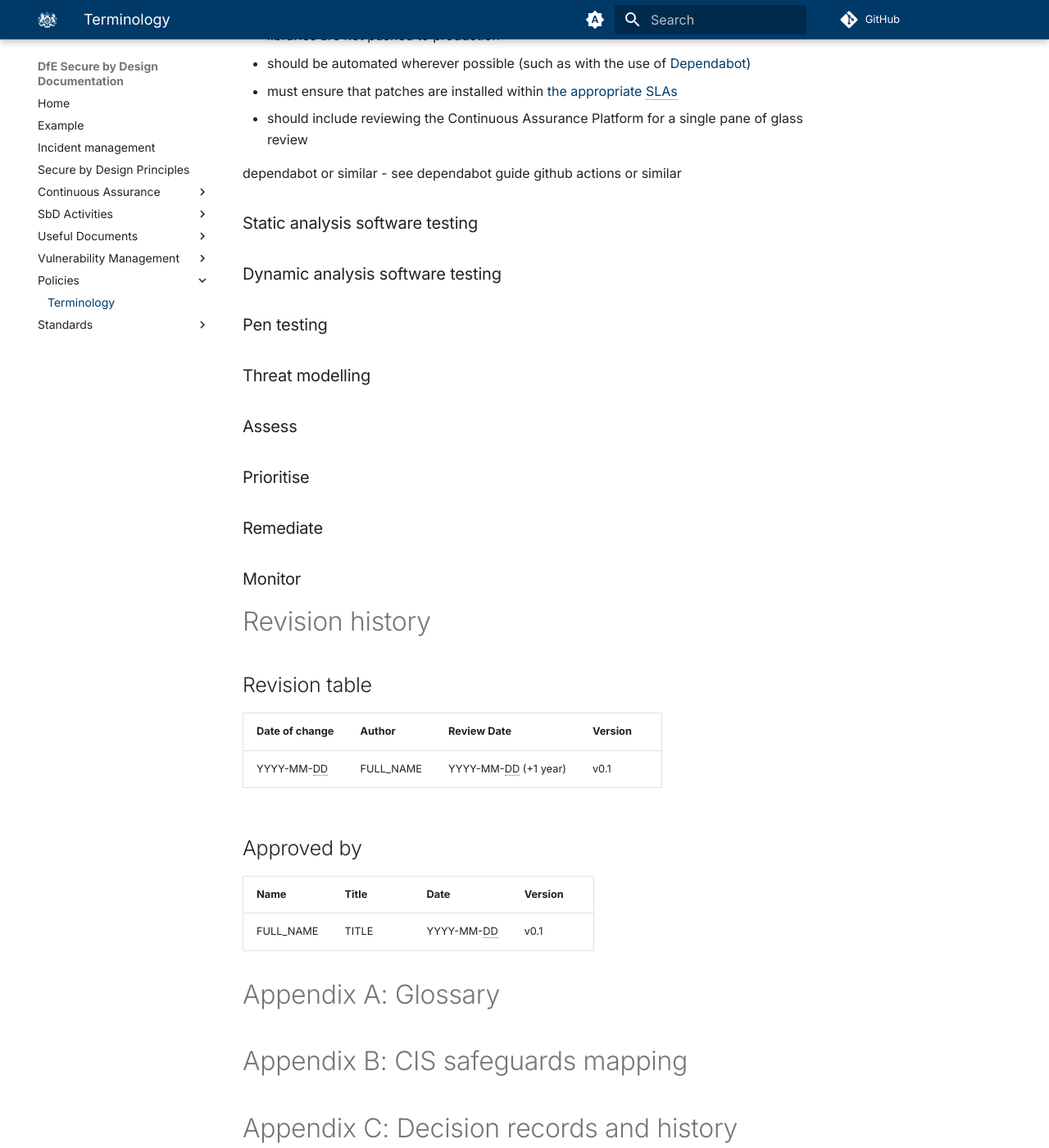
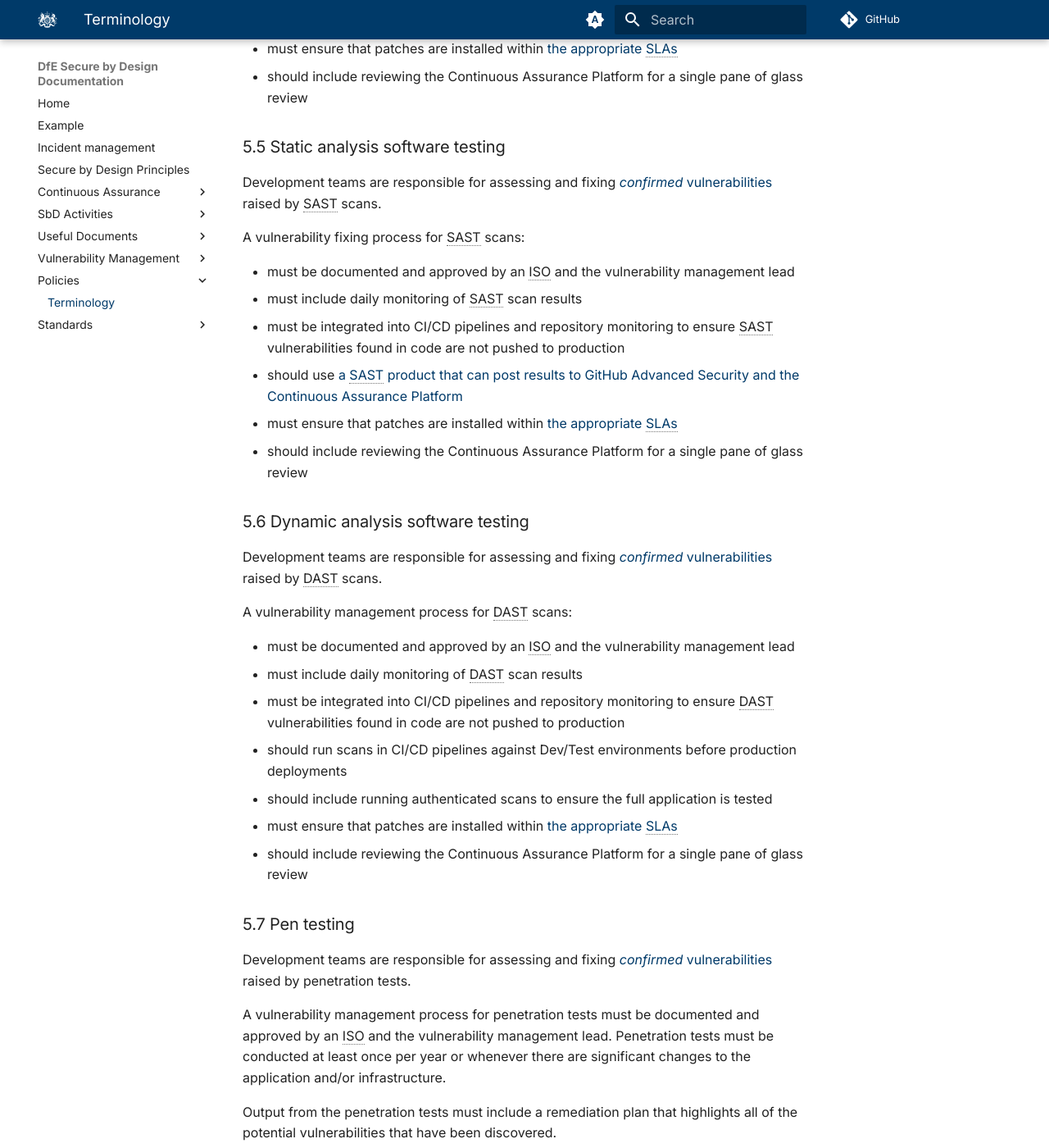
Before and after one commit to DFE-Digital/secure-by-design-docs, an MkDocs documentation site: the page built from docs/policies/vulnerability_management_policy.md, in a window 1280 px wide and 1400 px high, scrolled down 3801 px. Shown: the whole window at 82% size. Built offline with MkDocs 1.6.1 and Material for MkDocs 9.7.7, drawn with Linux system fonts in a browser that asks for light colours; comment, search, counter and statistics services are not loaded; some of the changed text lies outside the part shown.

Commit message:
VM policy

```diff
--- a/docs/policies/vulnerability_management_policy.md
+++ b/docs/policies/vulnerability_management_policy.md
@@ -40,9 +40,9 @@ Exception requests must be made in writing to the Vulnerability Management team
 
 The VM team should also try and obtain confirmation from the Senior Responsible Officer (SRO) and Service Owner that the vulnerability has been approved and has been added to the Services Risk Register (where maintained). Each service is responsible for maintaining an appropriate risk register for their service.
 
-## Policy
+## 5.0 Policy
 
-### Service level agreements (SLAs)
+### 5.1 Service level agreements (SLAs)
 The service level agreement outlines how quickly vulnerabilities should be fixed based on their risk level - shown in the table below.
 
 | Type                  | Critical   | High        | Medium  | Low     |
@@ -55,10 +55,10 @@ The service level agreement outlines how quickly vulnerabilities should be fixed
 | Pen test results      | 14 days    | 14 days     | 30 days | 60 days |
 | Threat model results  | 14 days    | 14 days     | 30 days | 60 days |
 
-### Virtual machines
-Digital service and portfolio teams are responsible for patching virtual machines they deploy into Azure.
+### 5.2 Virtual machines
+Development teams are responsible for patching virtual machines they deploy into Azure.
 
-A patch management process for virtual machines:
+A vulnerability management process for virtual machines:
 
 * must be documented and approved by an ISO and the vulnerability management lead
 * must include daily monitoring of operating system and application patches available
@@ -67,23 +67,23 @@ A patch management process for virtual machines:
 * should include reviewing the Continuous Assurance Platform for a single pane of glass review
 
 
-### Containers
-Digital service and portfolio teams are responsible for patching container images that they:
+### 5.3 Containers
+Development teams are responsible for patching container images that they:
 
 * use for development
 * deploy to AKS or other Azure container services
 * use for deployments in CI/CD pipelines
 
-A patch management process for container images:
+A vulnerability management process for container images:
 
 * must be documented and approved by an ISO and the vulnerability management lead
 * must include daily monitoring of container images
-* must be integrated into CI/CD pipelines to ensure vulnerable containers are not pushed to production
+* should be integrated into CI/CD pipelines to ensure vulnerable containers are not pushed to production
 * should be automated wherever possible
 * must ensure that patches are installed within [the appropriate SLAs](#service-level-agreements-slas)
 * should include reviewing the Continuous Assurance Platform for a single pane of glass review
 
-#### Upstream base image vulnerabilities
+#### 5.3.1 Upstream base image vulnerabilities
 It is a known issue that some common base images have vulnerabilities that can only be fixed by the upstream maintainers.
 
 It is *not* considered an appropriate exception to not patch vulnerabilities in container images because of upstream problems.
@@ -94,10 +94,10 @@ In order to ensure that vulnerabilities in container images are patched within a
 * fix the missing patches using [multi-stage docker builds](https://technology.blog.gov.uk/2020/06/29/using-multi-stage-docker-builds-to-patch-vulnerable-containers/)
 
 
-### Software dependencies
-Digital service and portfolio teams are responsible for patching software dependencies/libraries.
+### 5.4 Software dependencies
+Development teams are responsible for patching software dependencies/libraries.
 
-A patch management process for software dependencies/libraries:
+A vulnerability management process for software dependencies/libraries:
 
 * must be documented and approved by an ISO and the vulnerability management lead
 * must include daily monitoring of dependencies
@@ -106,37 +106,73 @@ A patch management process for software dependencies/libraries:
 * must ensure that patches are installed within [the appropriate SLAs](#service-level-agreements-slas)
 * should include reviewing the Continuous Assurance Platform for a single pane of glass review
 
-dependabot or similar - see dependabot guide
-github actions or similar
 
-### Static analysis software testing
+### 5.5 Static analysis software testing
+Development teams are responsible for assessing and fixing [*confirmed* vulnerabilities](#appendix-a-glossary) raised by SAST scans.
 
-### Dynamic analysis software testing
+A vulnerability fixing process for SAST scans:
 
-### Pen testing
-
-### Threat modelling
-
-### Assess
+* must be documented and approved by an ISO and the vulnerability management lead
+* must include daily monitoring of SAST scan results
+* must be integrated into CI/CD pipelines and repository monitoring to ensure SAST vulnerabilities found in code are not pushed to production
+* should use [a SAST product that can post results to GitHub Advanced Security and the Continuous Assurance Platform](https://secure-by-design.security.education.gov.uk/SbD%20Activities/discovering_vulnerabilities/#sast-static-analysis-software-testing)
+* must ensure that patches are installed within [the appropriate SLAs](#service-level-agreements-slas)
+* should include reviewing the Continuous Assurance Platform for a single pane of glass review
 
 
+### 5.6 Dynamic analysis software testing
+Development teams are responsible for assessing and fixing [*confirmed* vulnerabilities](#appendix-a-glossary) raised by DAST scans.
 
-### Prioritise
+A vulnerability management process for DAST scans:
 
-### Remediate
+* must be documented and approved by an ISO and the vulnerability management lead
+* must include daily monitoring of DAST scan results
+* must be integrated into CI/CD pipelines and repository monitoring to ensure DAST vulnerabilities found in code are not pushed to production
+* should run scans in CI/CD pipelines against Dev/Test environments before production deployments
+* should include running authenticated scans to ensure the full application is tested
+* must ensure that patches are installed within [the appropriate SLAs](#service-level-agreements-slas)
+* should include reviewing the Continuous Assurance Platform for a single pane of glass review
 
-### Monitor
 
-# Revision history
+### 5.7 Pen testing
+Development teams are responsible for assessing and fixing [*confirmed* vulnerabilities](#appendix-a-glossary) raised by penetration tests.
 
-## Revision table
+A vulnerability management process for penetration tests must be documented and approved by an ISO and the vulnerability management lead. Penetration tests must be conducted at least once per year or whenever there are significant changes to the application and/or infrastructure.
+
+Output from the penetration tests must include a remediation plan that highlights all of the potential vulnerabilities that have been discovered.
+
+The digital service teams must review the output and triage any issues following DfE approved vulnerability management triage processes.
+
+
+### 5.8 Threat modelling
+Development teams are responsible for producing threat models and mitigating the threats raised by them.
+
+A vulnerability management process for threat modelling must be documented and approved by an ISO and the vulnerability management lead. Threat modelling must be conducted as part of the planning phase of all new feature developments.
+
+Output from the threat models must include a remediation plan that highlights all of the potential threats that have been discovered.
+
+The digital service teams must review the threats and triage any issues following DfE approved vulnerability management triage processes.
+
+
+### 5.9 Assess
+
+
+### 5.10 Prioritise
+
+### 5.11 Remediate
+
+### 5.12 Monitor
+
+# 6.0 Revision history
+
+## 6.1 Revision table
 
 | Date of change | Author             | Review Date          | Version |
 | -------------- | ------------------ | -------------------- | ------- |
 | YYYY-MM-DD     | FULL_NAME          | YYYY-MM-DD (+1 year) | v0.1    |
 
 
-## Approved by
+## 6.2 Approved by
 
 | Name            | Title     | Date       | Version |
 | --------------- | --------- | ---------- | ------- |
@@ -144,8 +180,12 @@ github actions or similar
 
 # Appendix A: Glossary
 
+| Term                    | Meaning in this context |
+| ----------------------- | ----------------------- |
+| Confirmed vulnerability | The vulnerability has been triaged following DfE approved triage processes, has been confirmed as a real vulnerability and therefore is not a false positive issue. |
+
 # Appendix B: CIS safeguards mapping
 
 # Appendix C: Decision records and history
 
-## Decision record for policy specifics
+# Appendix D: Decision record for policy specifics
```
Also changed, not shown: other parts of docs/policies/vulnerability_management_policy.md (+5 -5 lines).
